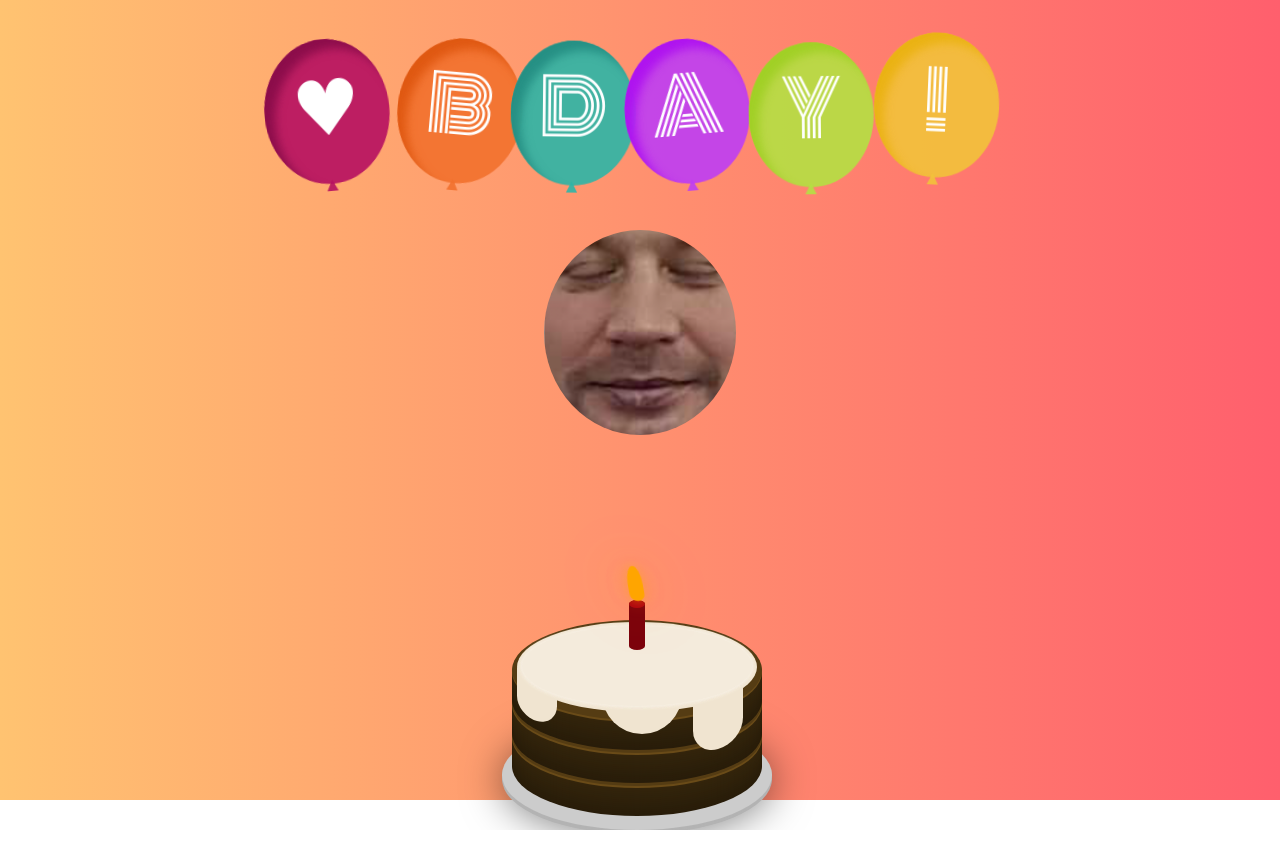
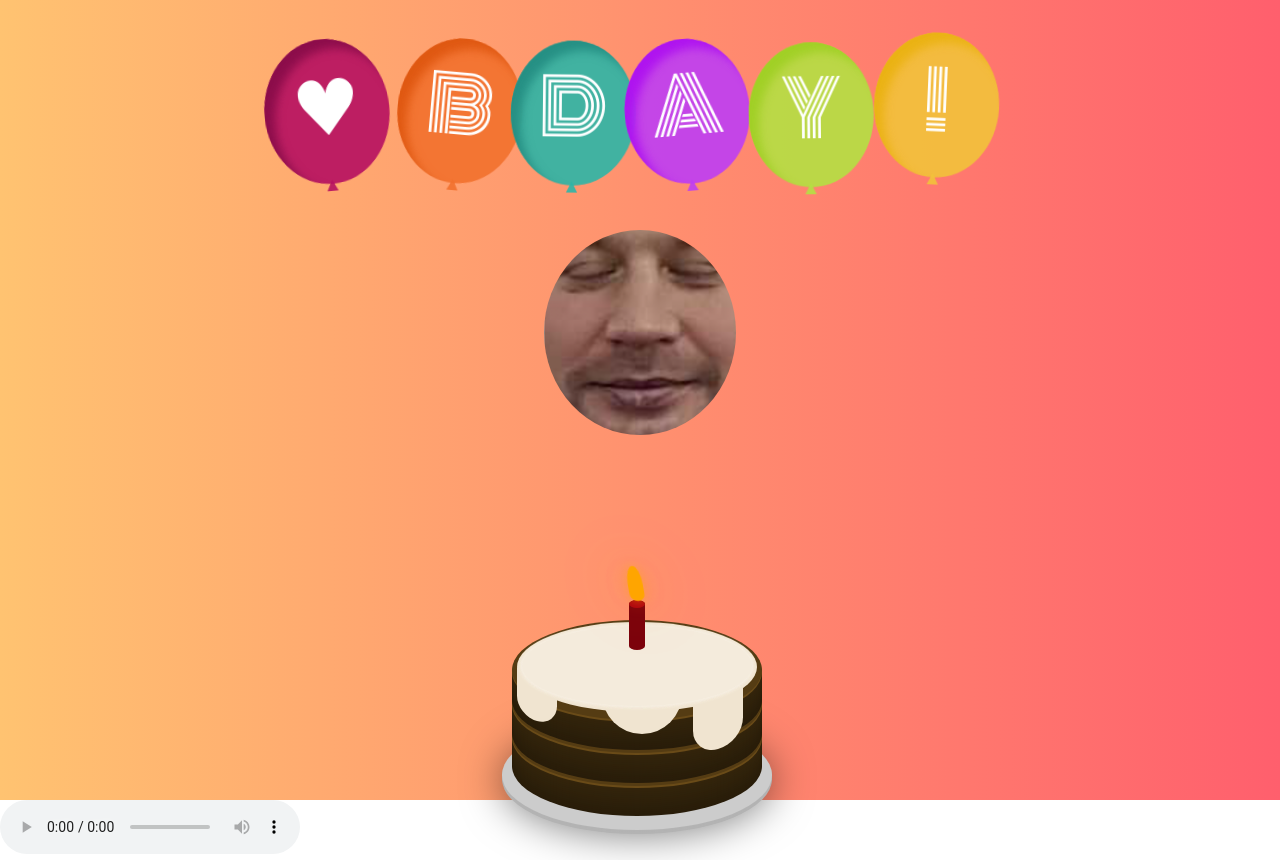
Before and after one commit to shamatiienko/hb-maks, a website: page index.html in a window 1280 px wide. Before the commit the page ends 830 px from the top, so only its background shows below. Drawn offline with nearby package versions, Linux system fonts and the light colour scheme; a web font is replaced by a local one.

Commit message:
Add audio controls

```diff
--- a/index.html
+++ b/index.html
@@ -285,7 +285,7 @@
     </footer> -->
 
     <!-- Song  -->
-    <audio id="myAudio">
+    <audio id="myAudio" controls preload="auto" autoplay>
         <source src="audio/hb-song.mp3" type="audio/mpeg">
         Your browser does not support the audio element.
       </audio>
```
